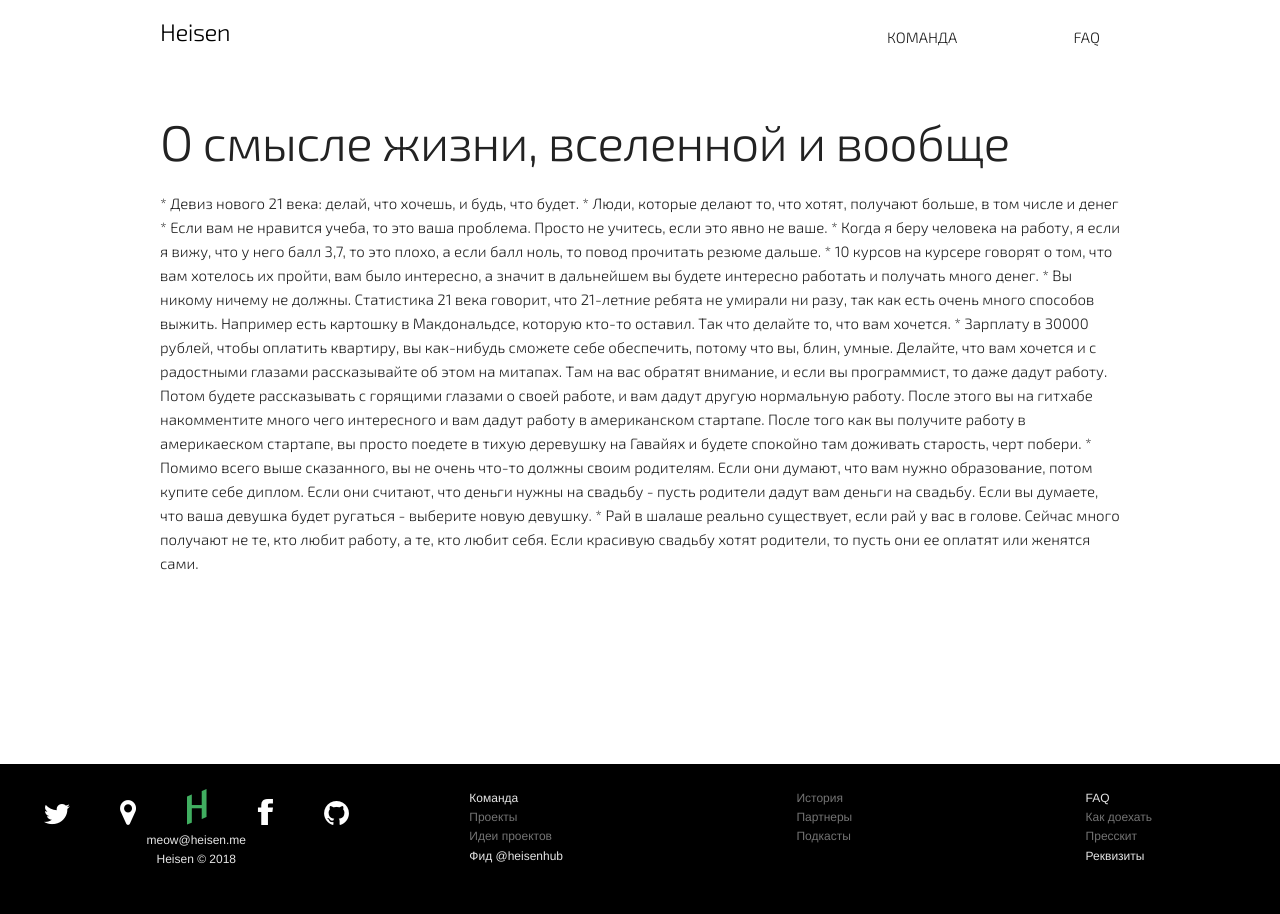
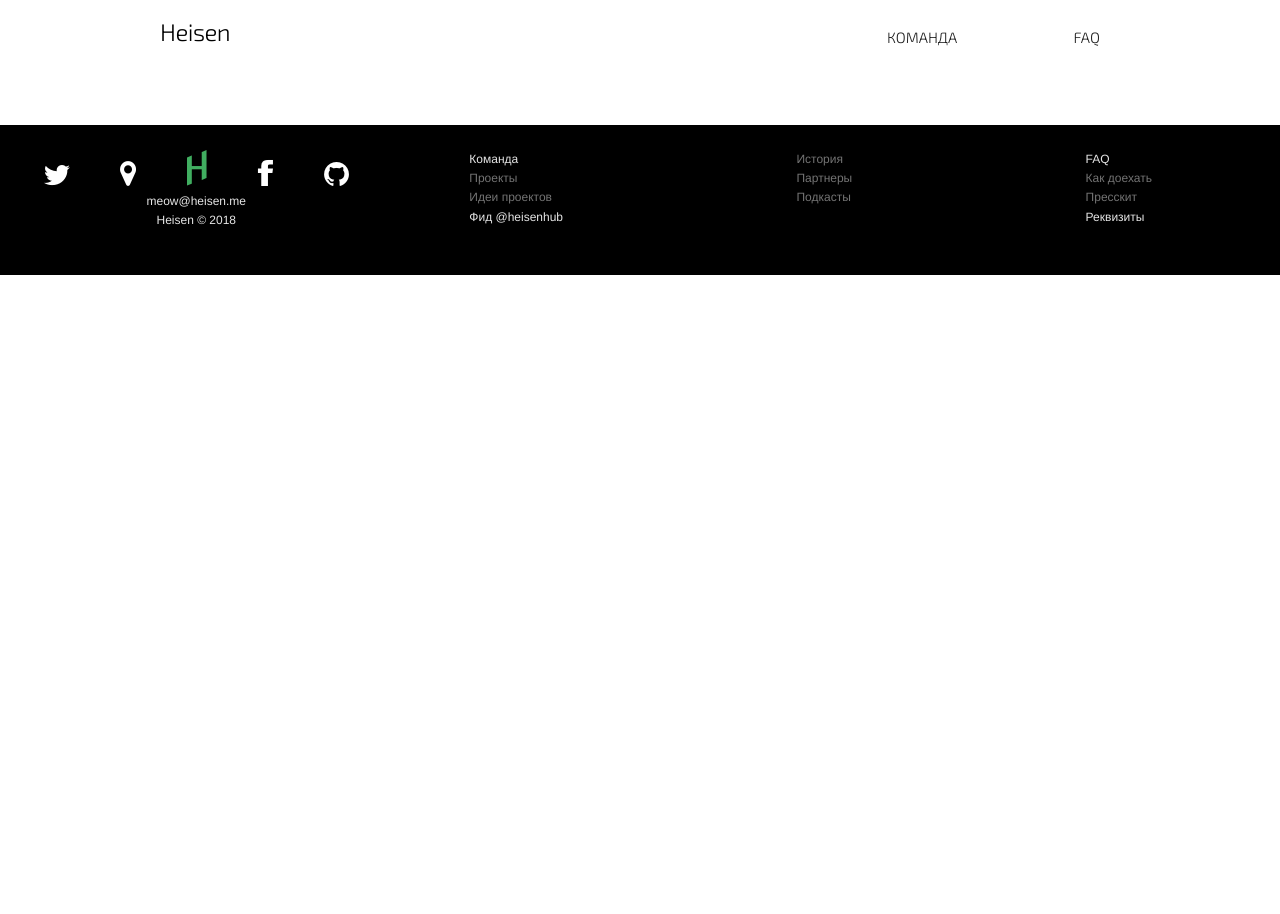
Before and after one commit to evgenity/heisen-new, a Jekyll site: the page built from annual.markdown, in a window 1280 px wide. Built offline with Jekyll 4.4.1, drawn with Linux system fonts in a browser that asks for light colours; nearby versions of some CDN libraries; a script that is not in the unit is left out; comment, search, counter and statistics services are not loaded.

Commit message:
Updated Annual

```diff
--- a/annual.markdown
+++ b/annual.markdown
@@ -1,27 +1,7 @@
 ---
-title: Мануал ануал
+title: Ануал
 date: 2018-02-23 16:03:00 +03:00
 layout: default
 ---
 
-<div class="block-1">
-    <div class="container ">
-      <div class="row">
-        <div class="twelve columns">
-          <h1 class="describe-title">О смысле жизни, вселенной и вообще</h1>
-
-				* Девиз нового 21 века: делай, что хочешь, и будь, что будет.
-				* Люди, которые делают то, что хотят, получают больше, в том числе и денег
-				* Если вам не нравится учеба, то это ваша проблема. Просто не учитесь, если это явно не ваше.
-				* Когда я беру человека на работу, я если я вижу, что у него балл 3,7, то это плохо, а если балл ноль, то повод прочитать резюме дальше.
-
-				* 10 курсов на курсере говорят о том, что вам хотелось их пройти, вам было интересно, а значит в дальнейшем вы будете интересно работать и получать много денег.
-				* Вы никому ничему не должны. Статистика 21 века говорит, что 21-летние ребята не умирали ни разу, так как есть очень много способов выжить. Например есть картошку в Макдональдсе, которую кто-то оставил. Так что делайте то, что вам хочется.
-				* Зарплату в 30000 рублей, чтобы оплатить квартиру, вы как-нибудь сможете себе обеспечить, потому что вы, блин, умные. Делайте, что вам хочется и с радостными глазами рассказывайте об этом на митапах. Там на вас обратят внимание, и если вы программист, то даже дадут работу. Потом будете рассказывать с горящими глазами о своей работе, и вам дадут другую нормальную работу. После этого вы на гитхабе накомментите много чего интересного и вам дадут работу в американском стартапе. После того как вы получите работу в америкаеском стартапе, вы просто поедете в тихую деревушку на Гавайях и будете спокойно там доживать старость, черт побери.
-
-				* Помимо всего выше сказанного, вы не очень что-то должны своим родителям. Если они думают, что вам нужно образование, потом купите себе диплом. Если они считают, что деньги нужны на свадьбу - пусть родители дадут вам деньги на свадьбу. Если вы думаете, что ваша девушка будет ругаться - выберите новую девушку.
-				* Рай в шалаше реально существует, если рай у вас в голове. Сейчас много получают не те, кто любит работу, а те, кто любит себя. Если красивую свадьбу хотят родители, то пусть они ее оплатят или женятся сами.
-            </div>
-      </div>
-    </div>
-  </div>
+{{pages}}
```
